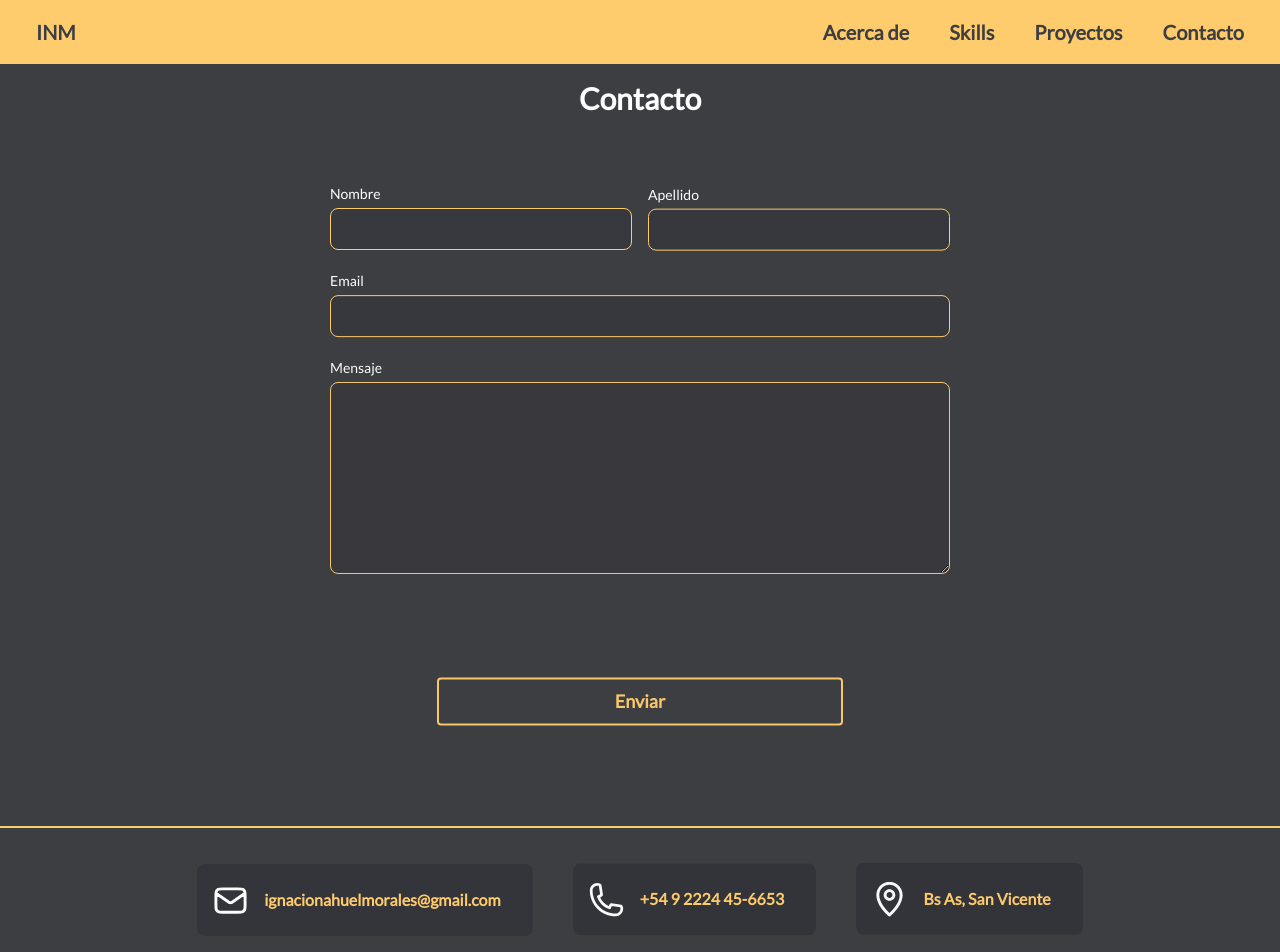
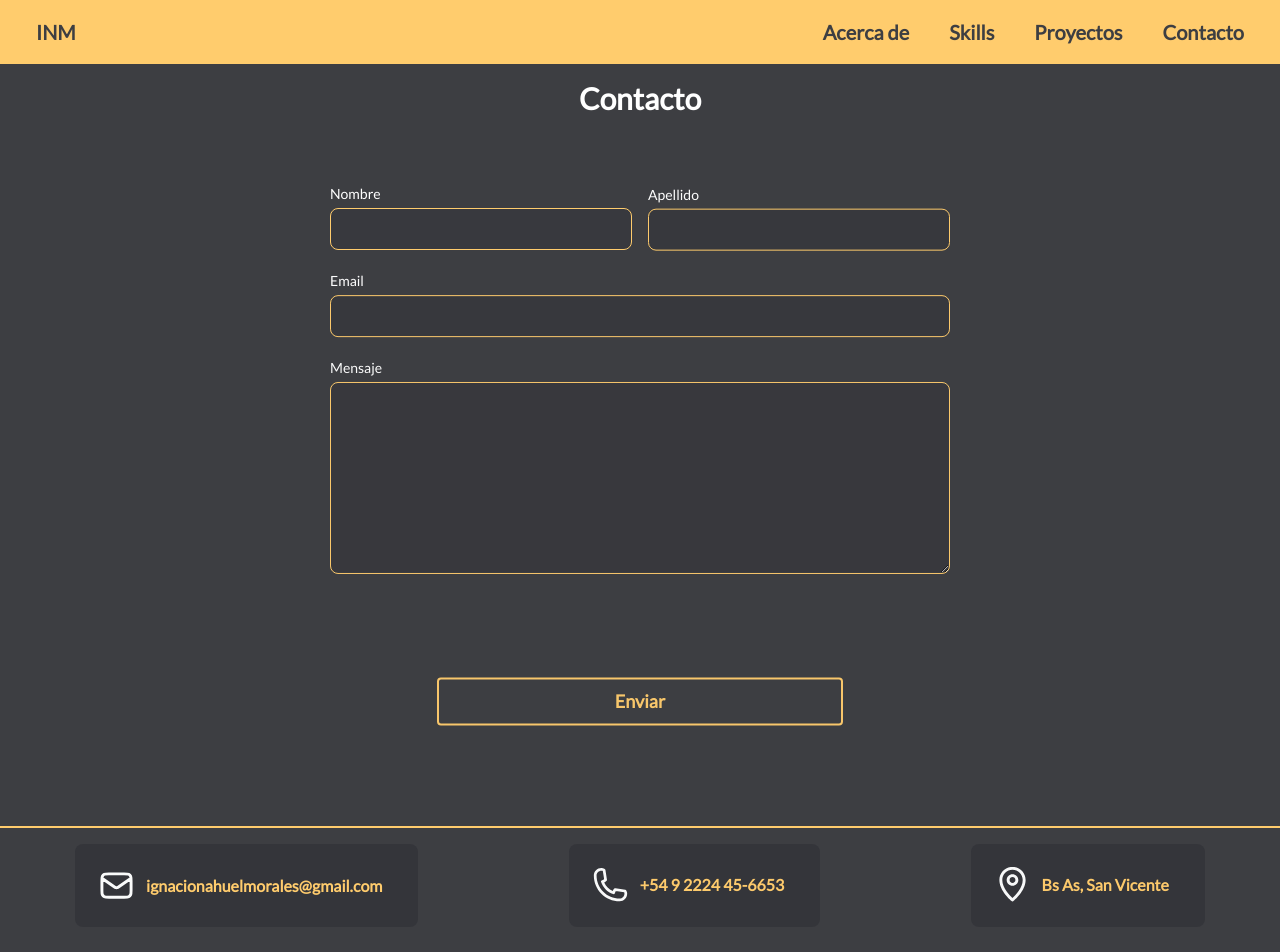
Before and after one commit to Nacho35/mi-portfolio, a React (Create React App) app: page /form in a window 1280 px wide. Shown: the top 952 px of the page. Built offline with nearby package versions, Linux system fonts and the light colour scheme; what tw-elements would draw is missing.

Commit message:
fix en footer corregido

```diff
--- a/src/components/Footer.js
+++ b/src/components/Footer.js
@@ -15,7 +15,7 @@ const Footer = () => {
 				<h2 className="border border-solid border-gold "></h2>
 			</div>
 			<div className="md:flex md:flex-row md:justify-center md:py-4">
-				<div className="px-14 flex justify-center py-4 md:p-5">
+				<div className="m-auto flex justify-center my-4 md:p-2 md:m-auto md:overflow-hidden bg-mate lg:p-2 lg:rounded-lg">
 					<motion.div
 						initial={{ y: -100, opacity: 0 }}
 						animate={{ y: 0, opacity: 1 }}
@@ -24,14 +24,14 @@ const Footer = () => {
 							stiffness: 10,
 							delay: 0.5,
 						}}
-						className="flex flex-row items-center py-4 px-4 bg-mate rounded-lg">
+						className="flex flex-row items-center p-4 md:m-auto">
 						<img src={mail} alt="email" width="35px" />
-						<h2 className="flex font-lato cursor-default font-semibold text-gold hover:text-white py-2 mx-1 md:mx-2 lg:mx-4">
+						<h2 className="flex font-lato cursor-default font-semibold text-gold hover:text-white mx-3 whitespace-nowrap">
 							ignacionahuelmorales@gmail.com
 						</h2>
 					</motion.div>
 				</div>
-				<div className="px-14 flex justify-center py-4 md:p-5">
+				<div className="m-auto flex justify-center my-4 md:p-2 md:m-auto md:overflow-hidden bg-mate lg:p-2 lg:rounded-lg">
 					<motion.div
 						initial={{ y: -100, opacity: 0 }}
 						animate={{ y: 0, opacity: 1 }}
@@ -40,14 +40,14 @@ const Footer = () => {
 							stiffness: 10,
 							delay: 1,
 						}}
-						className="flex flex-row items-center py-4 px-4 bg-mate rounded-lg">
+						className="flex flex-row items-center p-4 md:m-auto">
 						<img src={phone} alt="telefono" width="35px" />
-						<h2 className="flex font-lato cursor-default font-semibold text-gold hover:text-white py-2 mx-1 md:mx-2 lg:mx-4">
+						<h2 className="flex font-lato cursor-default font-semibold text-gold hover:text-white mx-3 whitespace-nowrap">
 							+54 9 2224 45-6653
 						</h2>
 					</motion.div>
 				</div>
-				<div className="px-14 flex justify-center py-4 md:p-5">
+				<div className="m-auto flex justify-center my-4 md:p-2 md:m-auto md:overflow-hidden bg-mate lg:p-2 lg:rounded-lg">
 					<motion.div
 						initial={{ y: -100, opacity: 0 }}
 						animate={{ y: 0, opacity: 1 }}
@@ -56,9 +56,9 @@ const Footer = () => {
 							stiffness: 10,
 							delay: 1.5,
 						}}
-						className="flex flex-row items-center py-4 px-4 bg-mate rounded-lg">
+						className="flex flex-row items-center p-4 md:m-auto">
 						<img src={map} alt="ubicacion" width="35px" />
-						<h2 className="flex font-lato cursor-default font-semibold text-gold hover:text-white py-2 mx-1 md:mx-2 lg:mx-4">
+						<h2 className="flex font-lato cursor-default font-semibold text-gold hover:text-white mx-3 whitespace-nowrap">
 							Bs As, San Vicente
 						</h2>
 					</motion.div>
```
